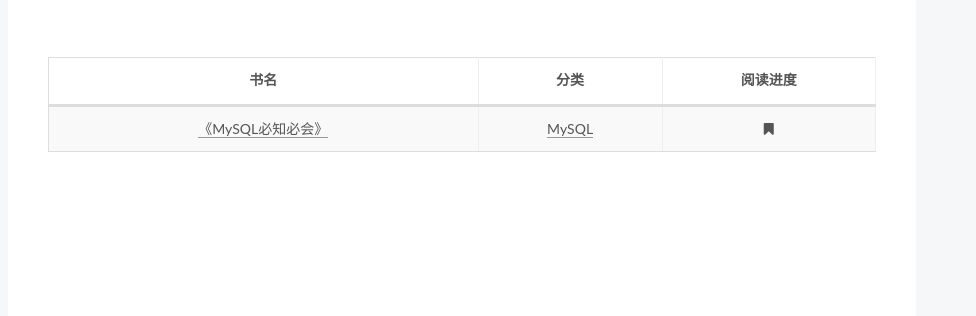
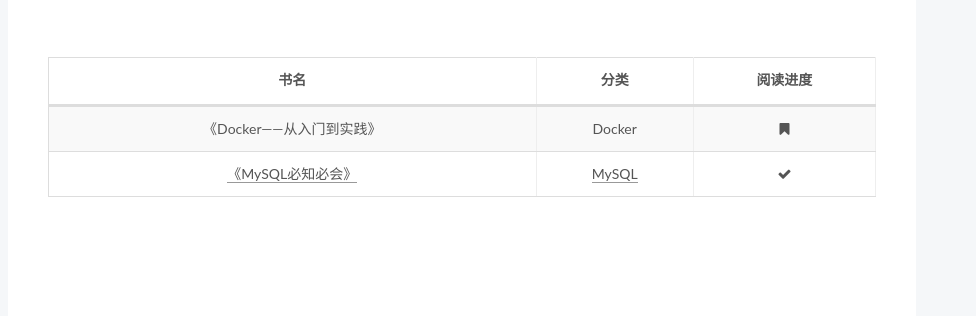
Before and after one commit to Yaoxv/blog, a plain HTML site: page booklist/index.html in a window 1280 px wide. Shown: the part 136-452 px from the top of the page, 304-1280 px from the left. Drawn offline with Linux system fonts and the light colour scheme; no server answers; a script that the page names is missing.

Commit message:
Site updated: 2018-12-04 11:06:00

```diff
--- a/booklist/index.html
+++ b/booklist/index.html
@@ -108,17 +108,17 @@
 
 
 
-  <meta name="description" content="书名 分类 阅读进度     《MySQL必知必会》 MySQL">
+  <meta name="description" content="书名 分类 阅读进度     《Docker——从入门到实践》 Docker    《MySQL必知必会》 MySQL">
 <meta property="og:type" content="website">
 <meta property="og:title" content="书单">
 <meta property="og:url" content="https://yaoxv.github.io/booklist/index.html">
 <meta property="og:site_name" content="Hexo">
-<meta property="og:description" content="书名 分类 阅读进度     《MySQL必知必会》 MySQL">
+<meta property="og:description" content="书名 分类 阅读进度     《Docker——从入门到实践》 Docker    《MySQL必知必会》 MySQL">
 <meta property="og:locale" content="zh-CN">
-<meta property="og:updated_time" content="2018-12-03T02:47:59.407Z">
+<meta property="og:updated_time" content="2018-12-04T03:04:56.701Z">
 <meta name="twitter:card" content="summary">
 <meta name="twitter:title" content="书单">
-<meta name="twitter:description" content="书名 分类 阅读进度     《MySQL必知必会》 MySQL">
+<meta name="twitter:description" content="书名 分类 阅读进度     《Docker——从入门到实践》 Docker    《MySQL必知必会》 MySQL">
 
 
 
@@ -385,9 +385,14 @@
 </thead>
 <tbody>
 <tr>
+<td style="text-align:center">《Docker——从入门到实践》</td>
+<td style="text-align:center">Docker</td>
+<td style="text-align:center"><i class="fa fa-fw fa-bookmark"></i></td>
+</tr>
+<tr>
 <td style="text-align:center"><a href="../2018/12/03/reading-notes-of-mysql-crash-course/">《MySQL必知必会》</a></td>
 <td style="text-align:center"><a href="../categories/MySQL/">MySQL</a></td>
-<td style="text-align:center"><i class="fa fa-fw fa-bookmark"></i></td>
+<td style="text-align:center"><i class="fa fa-fw fa-check"></i></td>
 </tr>
 </tbody>
 </table>
--- a/css/main.css
+++ b/css/main.css
@@ -1867,7 +1867,7 @@ pre .javascript .function {
   width: 4px;
   height: 4px;
   border-radius: 50%;
-  background: #be4746;
+  background: #e278c4;
 }
 .links-of-blogroll {
   font-size: 13px;
```
Also changed, not shown: sitemap.xml (+7 -7 lines).
